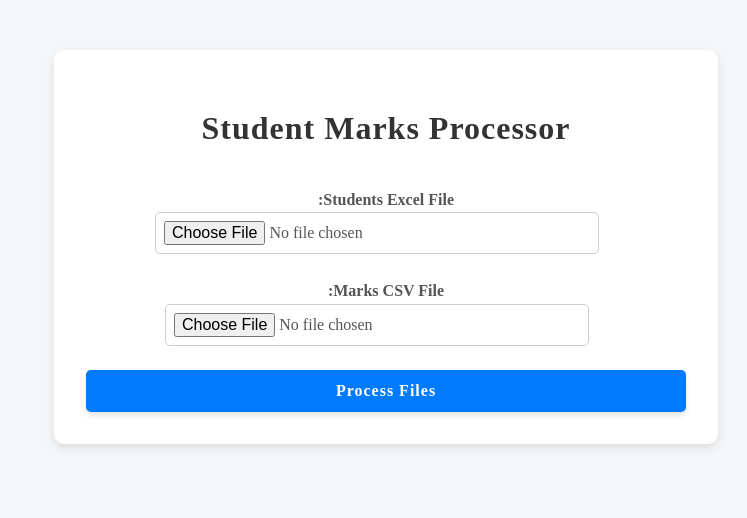
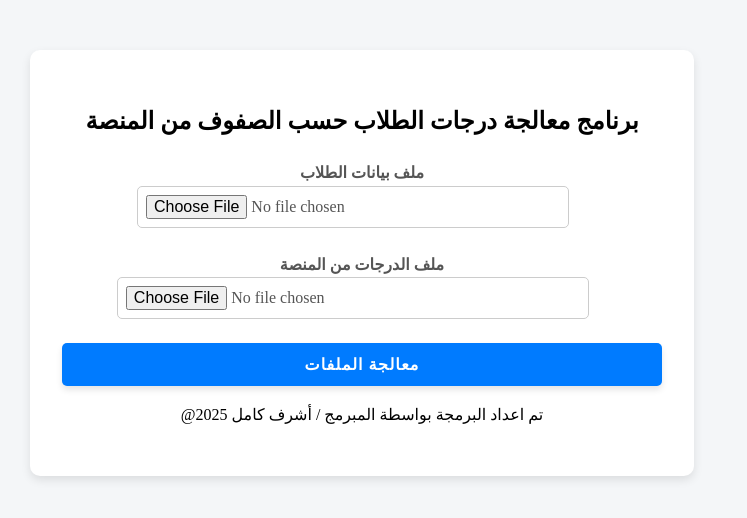
Before and after one commit to ashrofa72/student-marks-processor, a Next.js app: page / in a window 1280 px wide. Shown: the top 518 px of the page, without its empty margins (377-1124 px from the left). Built offline with nearby package versions, Linux system fonts and the light colour scheme; a web font is replaced by a local one.

Commit message:
6 commit

```diff
--- a/pages/index.js
+++ b/pages/index.js
@@ -46,11 +46,11 @@ export default function Home() {
 
   return (
     <div className="container">
-      <h1>Student Marks Processor</h1>
+      <h2>برنامج معالجة درجات الطلاب حسب الصفوف من المنصة</h2>
       <form onSubmit={handleSubmit}>
         <div>
           <label>
-            Students Excel File:
+           ملف بيانات الطلاب
             <input
               type="file"
               accept=".xlsx"
@@ -61,7 +61,7 @@ export default function Home() {
         </div>
         <div>
           <label>
-            Marks CSV File:
+            ملف الدرجات من المنصة
             <input
               type="file"
               accept=".csv"
@@ -70,8 +70,9 @@ export default function Home() {
             />
           </label>
         </div>
-        <button type="submit">Process Files</button>
+        <button type="submit">معالجة الملفات</button>
       </form>
+      <div><p>تم اعداد البرمجة بواسطة المبرمج / أشرف كامل 2025@</p></div>
     </div>
   );
 }
```
